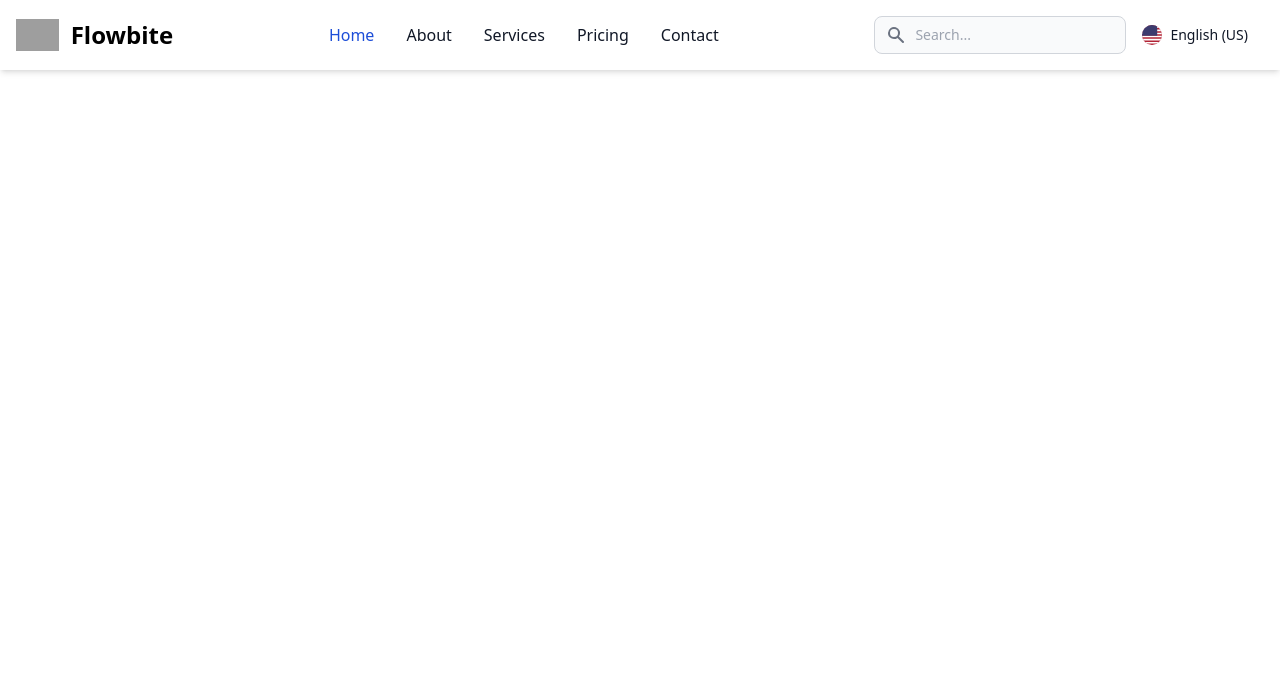
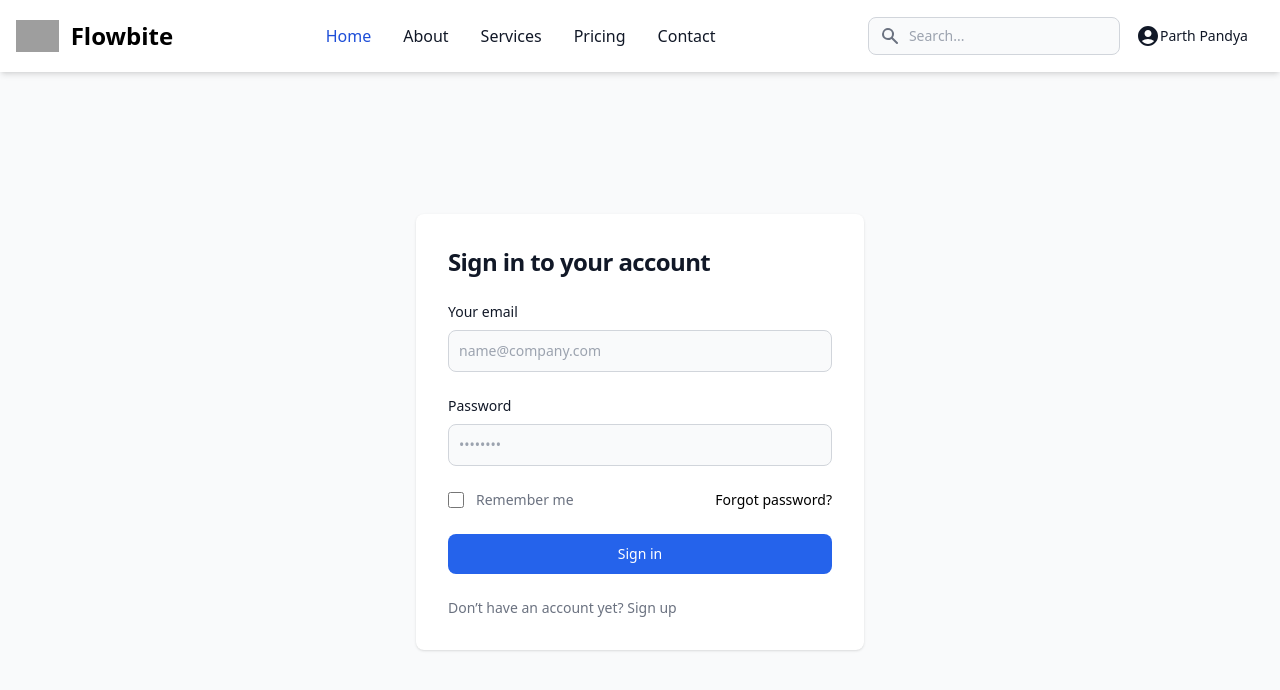
Before and after one commit to Jay-Mehta-13/ECommerce-Frontend, a React (Vite) app in the folder frontend/: page /login in a window 1280 px wide. Shown: the top 690 px of the page. Built offline with nearby package versions, Linux system fonts and the light colour scheme; grey boxes are pictures that could not be loaded.

Commit message:
feat:before implemetning redux

```diff
--- a/frontend/src/App.jsx
+++ b/frontend/src/App.jsx
@@ -4,6 +4,7 @@ import viteLogo from "/vite.svg";
 import { Route, Routes, Navigate, useLocation,BrowserRouter } from "react-router-dom";
 import Home from "./component/Home";
 import Navbar from "./component/Navbar";
+import Login from "./component/Login";
 function App() {
   const [count, setCount] = useState(0);
 
@@ -12,6 +13,7 @@ function App() {
     <Navbar/>
     <Routes>
       <Route exact path="/" element={<Home />}/>
+      <Route exact path="/login" element={<Login />}/>
       {/* </Route> */}
     </Routes>
   </BrowserRouter>
--- /dev/null
+++ b/frontend/src/component/Login.jsx
@@ -0,0 +1,95 @@
+import React from "react";
+import AccountCircleIcon from '@mui/icons-material/AccountCircle';
+const Login = () => {
+  return (
+    <section className="bg-gray-50 dark:bg-gray-900 h-[90vh] flex items-center">
+      <div className="flex flex-col items-center justify-center px-6 py-8 mx-auto lg:py-0 min min-w-full md:min-w-[900px]">
+        <div className="w-full bg-white rounded-lg shadow dark:border md:mt-0 sm:max-w-md xl:p-0 dark:bg-gray-800 dark:border-gray-700">
+          <div className="p-6 space-y-4 md:space-y-6 sm:p-8">
+            <h1 className="text-xl font-bold leading-tight tracking-tight text-gray-900 md:text-2xl dark:text-white">
+              Sign in to your account
+            </h1>
+            <form className="space-y-4 md:space-y-6" action="#">
+              <div>
+                <label
+                  for="email"
+                  className="block mb-2 text-sm font-medium text-gray-900 dark:text-white"
+                >
+                  Your email
+                </label>
+                <input
+                  type="email"
+                  name="email"
+                  id="email"
+                  className="bg-gray-50 border border-gray-300 text-gray-900 sm:text-sm rounded-lg focus:ring-primary-600 focus:border-primary-600 block w-full p-2.5 dark:bg-gray-700 dark:border-gray-600 dark:placeholder-gray-400 dark:text-white dark:focus:ring-blue-500 dark:focus:border-blue-500"
+                  placeholder="name@company.com"
+                  required=""
+                />
+              </div>
+              <div>
+                <label
+                  for="password"
+                  className="block mb-2 text-sm font-medium text-gray-900 dark:text-white"
+                >
+                  Password
+                </label>
+                <input
+                  type="password"
+                  name="password"
+                  id="password"
+                  placeholder="••••••••"
+                  className="bg-gray-50 border border-gray-300 text-gray-900 sm:text-sm rounded-lg focus:ring-primary-600 focus:border-primary-600 block w-full p-2.5 dark:bg-gray-700 dark:border-gray-600 dark:placeholder-gray-400 dark:text-white dark:focus:ring-blue-500 dark:focus:border-blue-500"
+                  required=""
+                />
+              </div>
+              <div className="flex items-center justify-between">
+                <div className="flex items-start">
+                  <div className="flex items-center h-5">
+                    <input
+                      id="remember"
+                      aria-describedby="remember"
+                      type="checkbox"
+                      className="w-4 h-4 border border-gray-300 rounded bg-gray-50 focus:ring-3 focus:ring-primary-300 dark:bg-gray-700 dark:border-gray-600 dark:focus:ring-primary-600 dark:ring-offset-gray-800"
+                      required=""
+                    />
+                  </div>
+                  <div className="ml-3 text-sm">
+                    <label
+                      for="remember"
+                      className="text-gray-500 dark:text-gray-300"
+                    >
+                      Remember me
+                    </label>
+                  </div>
+                </div>
+                <a
+                  href="#"
+                  className="text-sm font-medium text-primary-600 hover:underline dark:text-primary-500"
+                >
+                  Forgot password?
+                </a>
+              </div>
+              <button
+                type="submit"
+                className="w-full text-white bg-blue-600 hover:bg-primary-700 focus:ring-4 focus:outline-none focus:ring-primary-300 font-medium rounded-lg text-sm px-5 py-2.5 text-center dark:bg-primary-600 dark:hover:bg-primary-700 dark:focus:ring-primary-800"
+              >
+                Sign in
+              </button>
+              <p className="text-sm font-light text-gray-500 dark:text-gray-400">
+                Don’t have an account yet?{" "}
+                <a
+                  href="#"
+                  className="font-medium text-primary-600 hover:underline dark:text-primary-500"
+                >
+                  Sign up
+                </a>
+              </p>
+            </form>
+          </div>
+        </div>
+      </div>
+    </section>
+  );
+};
+
+export default Login;
--- a/frontend/src/component/Navbar.jsx
+++ b/frontend/src/component/Navbar.jsx
@@ -1,5 +1,5 @@
 import React from "react";
-
+import AccountCircleIcon from '@mui/icons-material/AccountCircle';
 const Navbar = () => {
   return (
     <nav className="bg-white border-gray-200 dark:bg-gray-900 sticky top-0 shadow-md">
@@ -91,45 +91,8 @@ const Navbar = () => {
             data-dropdown-toggle="language-dropdown-menu"
             className="inline-flex items-center font-medium justify-center px-4 py-2 text-sm text-gray-900 dark:text-white rounded-lg cursor-pointer hover:bg-gray-100 dark:hover:bg-gray-700 dark:hover:text-white"
           >
-            <svg
-              className="w-5 h-5 mr-2 rounded-full"
-              aria-hidden="true"
-              xmlns="http://www.w3.org/2000/svg"
-              xmlns:xlink="http://www.w3.org/1999/xlink"
-              viewBox="0 0 3900 3900"
-            >
-              <path fill="#b22234" d="M0 0h7410v3900H0z" />
-              <path
-                d="M0 450h7410m0 600H0m0 600h7410m0 600H0m0 600h7410m0 600H0"
-                stroke="#fff"
-                stroke-width="300"
-              />
-              <path fill="#3c3b6e" d="M0 0h2964v2100H0z" />
-              <g fill="#fff">
-                <g id="d">
-                  <g id="c">
-                    <g id="e">
-                      <g id="b">
-                        <path
-                          id="a"
-                          d="M247 90l70.534 217.082-184.66-134.164h228.253L176.466 307.082z"
-                        />
-                        <use xlink:href="#a" y="420" />
-                        <use xlink:href="#a" y="840" />
-                        <use xlink:href="#a" y="1260" />
-                      </g>
-                      <use xlink:href="#a" y="1680" />
-                    </g>
-                    <use xlink:href="#b" x="247" y="210" />
-                  </g>
-                  <use xlink:href="#c" x="494" />
-                </g>
-                <use xlink:href="#d" x="988" />
-                <use xlink:href="#c" x="1976" />
-                <use xlink:href="#e" x="2470" />
-              </g>
-            </svg>
-            English (US)
+          <AccountCircleIcon/>
+            Parth Pandya
           </button>
         </div>
         <div
--- a/frontend/src/index.css
+++ b/frontend/src/index.css
@@ -2,9 +2,9 @@
 @tailwind components;
 @tailwind utilities;
 
-.container{
+.container {
   display: grid;
-  grid-template-columns: auto auto auto;
+  grid-template-columns: repeat(3, auto);
   row-gap: 30px;
   justify-content: space-evenly;
   margin: 30px auto;
```
Also changed, not shown: frontend/package.json (+6 -1 lines), 1 other file (tests, documents, lock files or other folders).
